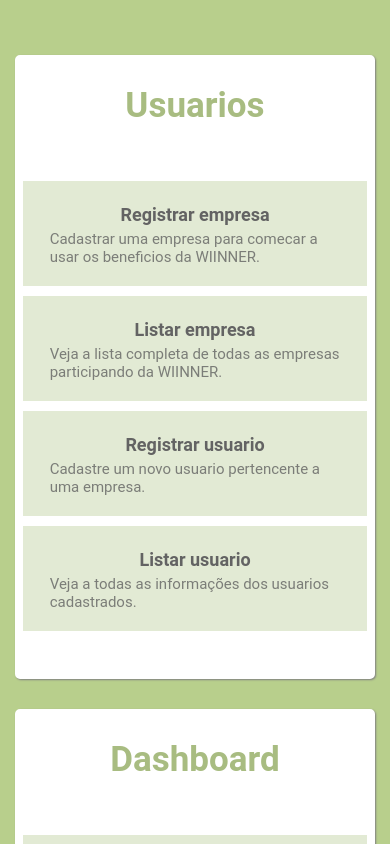
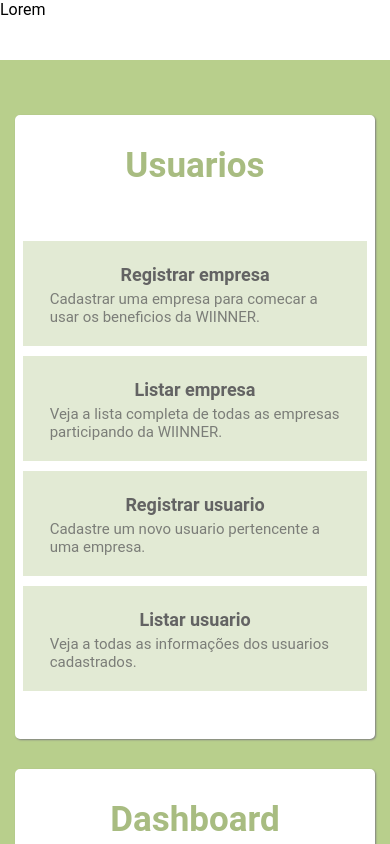
Before and after one commit to Carlosdantas485/AdminGuilu, a React (Create React App) app: page /home in a window 390 px wide. Shown: the top 844 px of the page. Built offline with nearby package versions, Linux system fonts and the light colour scheme.

Commit message:
V 0.0.1 -C- [  Bug fixed Responsiv ]

```diff
--- a/src/Components/header/index.js
+++ b/src/Components/header/index.js
@@ -6,10 +6,7 @@ function header() {
         <Header>
             <div>
                 <p>
-                    Lorem ipsum dolor sit amet, consectetur adipisicing elit.
-                    Quibusdam, ullam ut itaque culpa iste vel aut! Praesentium
-                    asperiores perspiciatis voluptas itaque nihil consequatur,
-                    reiciendis, corporis, ipsam ex quo animi et!
+                    Lorem
                 </p>
             </div>
         </Header>
--- a/src/Components/header/styles.js
+++ b/src/Components/header/styles.js
@@ -1,7 +1,7 @@
 import styled from 'styled-components';
 
 export const Header = styled.div`
-    width: 100vw;
+    width:100%;
     height: 60px;
     background: #fff;
 `;
--- a/src/pages/Home/index.js
+++ b/src/pages/Home/index.js
@@ -1,13 +1,15 @@
 import React from 'react';
 
 import { Container } from './styles';
-// import Header from '../../Components/header';
+ import Header from '../../Components/header/index';
 
 function Home() {
     return (
         <>
-            {/* <Header> */}
+            <Header><div/></Header>
+
             <Container>
+
                 <div className="box">
                     <h1>Usuarios</h1>
 
@@ -70,7 +72,6 @@ function Home() {
                     </div>
                 </div>
             </Container>
-            {/* </Header> */}
         </>
     );
 }
--- a/src/pages/Home/styles.js
+++ b/src/pages/Home/styles.js
@@ -1,7 +1,7 @@
 import styled from 'styled-components';
 
 export const Container = styled.div`
-    width:100vw;
+    width:100%;
     height:100%;
     margin-top: 40px;
     display:flex;
@@ -61,7 +61,7 @@ export const Container = styled.div`
 
     @media(max-width: 1200px){
         .box{
-            width: 100vw;
+            width: 100%;
             border-radius: 5px;
 
             .Option_Home{
```
